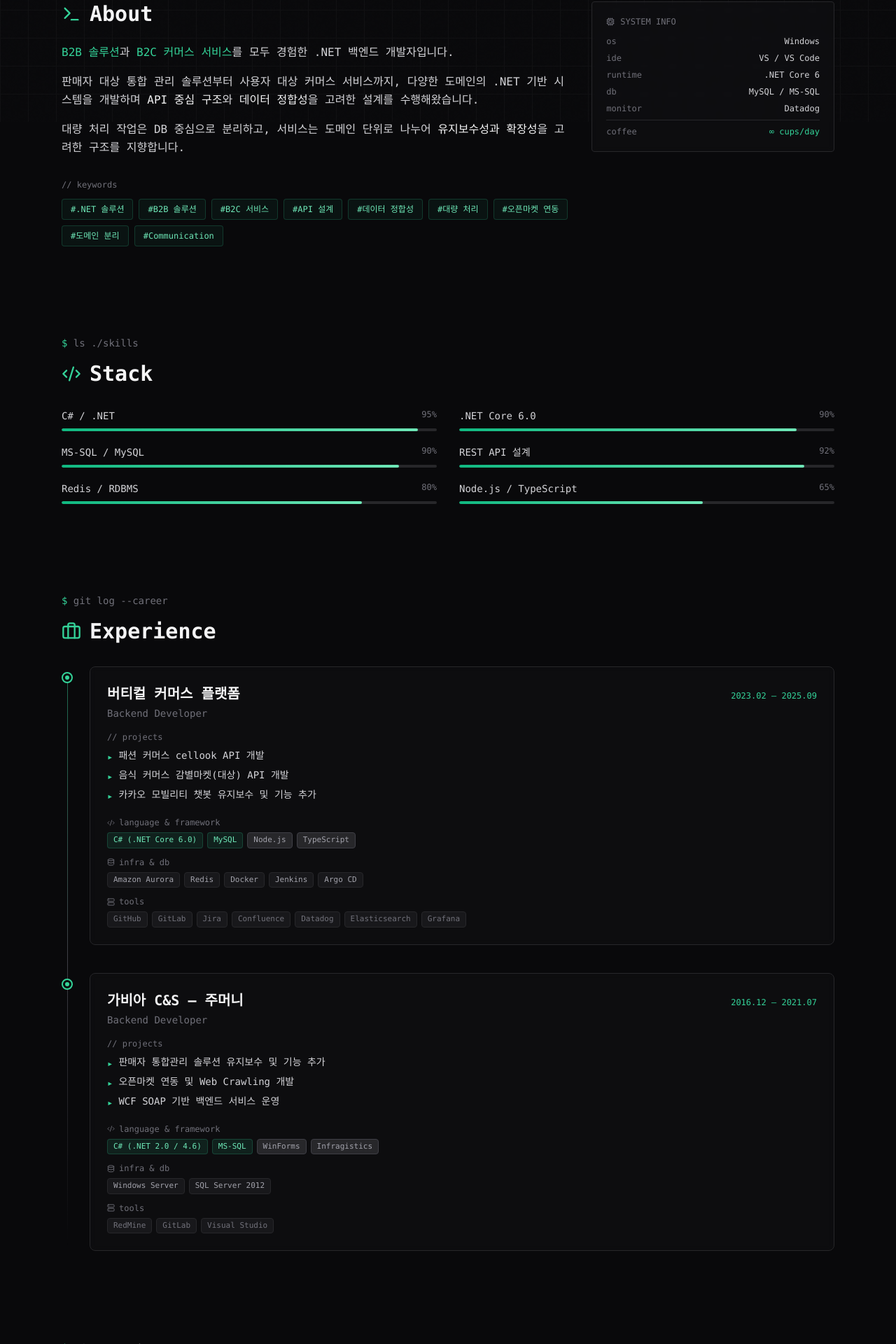
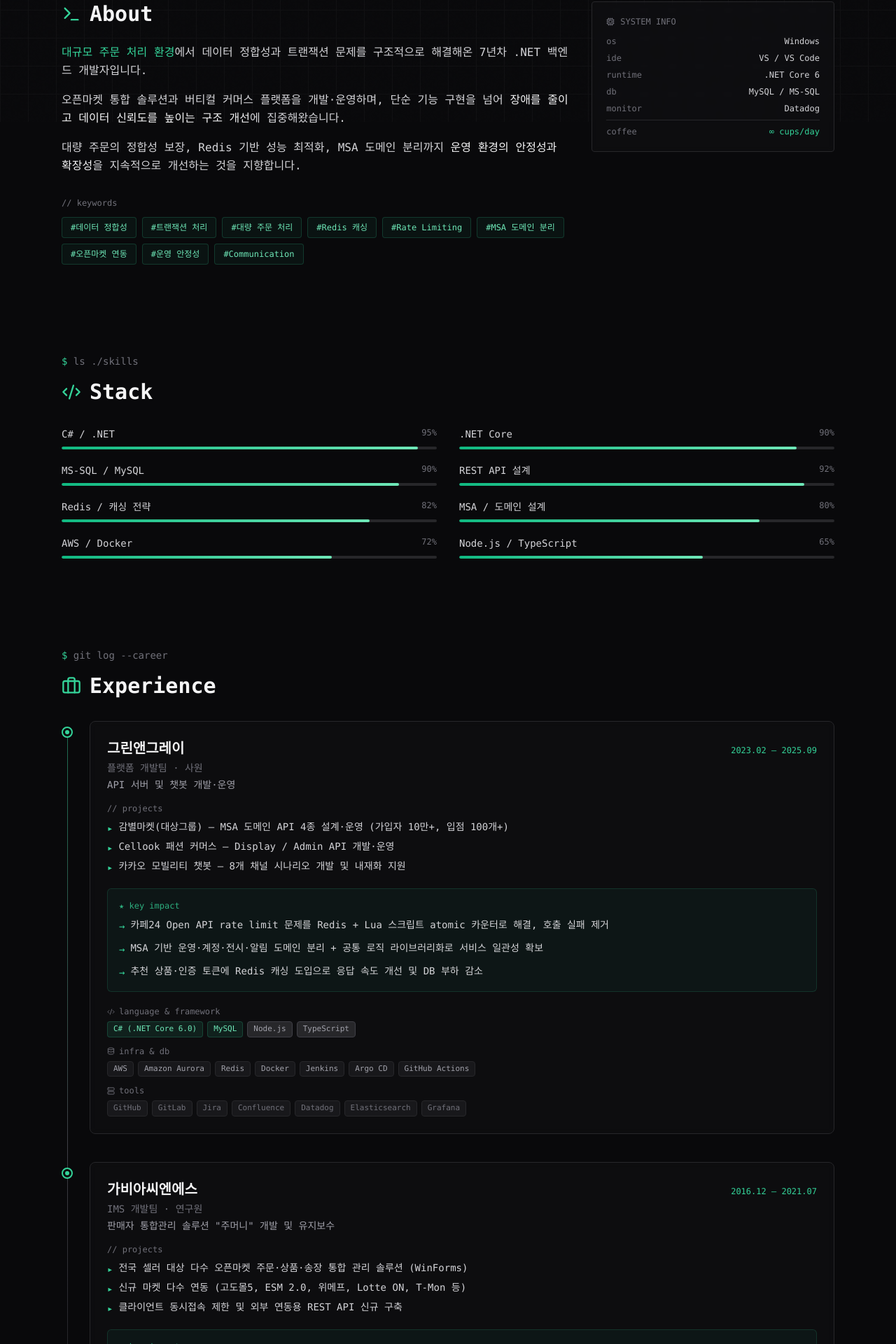
Before and after one commit to dave-lea7/my-portfolio, a Next.js app: page / in a window 1280 px wide. Shown: the part 626-2546 px from the top of the page at 70% size. Built offline with nearby package versions, Linux system fonts and the light colour scheme.

Commit message:
update : portfolio detail

```diff
--- a/app/page.tsx
+++ b/app/page.tsx
@@ -35,7 +35,7 @@ export default function Home() {
   const [time, setTime] = useState('');
   const [mousePos, setMousePos] = useState({ x: 0, y: 0 });
 
-  const fullText = "designing reliable commerce APIs.";
+  const fullText = "building reliable systems at scale.";
 
   useEffect(() => {
     let i = 0;
@@ -69,52 +69,64 @@ export default function Home() {
   }, []);
 
   useEffect(() => {
-    const handleMouse = (e) => setMousePos({ x: e.clientX, y: e.clientY });
+    const handleMouse = (e: MouseEvent) => setMousePos({ x: e.clientX, y: e.clientY });
     window.addEventListener('mousemove', handleMouse);
     return () => window.removeEventListener('mousemove', handleMouse);
   }, []);
 
   const keywords = [
-    '.NET 솔루션',
-    'B2B 솔루션',
-    'B2C 서비스',
-    'API 설계',
     '데이터 정합성',
-    '대량 처리',
+    '트랜잭션 처리',
+    '대량 주문 처리',
+    'Redis 캐싱',
+    'Rate Limiting',
+    'MSA 도메인 분리',
     '오픈마켓 연동',
-    '도메인 분리',
+    '운영 안정성',
     'Communication'
   ];
 
   const experiences = [
     {
       period: '2023.02 — 2025.09',
-      company: '버티컬 커머스 플랫폼',
-      role: 'Backend Developer',
+      company: '그린앤그레이',
+      role: '플랫폼 개발팀 · 사원',
+      summary: 'API 서버 및 챗봇 개발·운영',
       projects: [
-        '패션 커머스 cellook API 개발',
-        '음식 커머스 감별마켓(대상) API 개발',
-        '카카오 모빌리티 챗봇 유지보수 및 기능 추가'
+        '감별마켓(대상그룹) — MSA 도메인 API 4종 설계·운영 (가입자 10만+, 입점 100개+)',
+        'Cellook 패션 커머스 — Display / Admin API 개발·운영',
+        '카카오 모빌리티 챗봇 — 8개 채널 시나리오 개발 및 내재화 지원'
+      ],
+      highlights: [
+        '카페24 Open API rate limit 문제를 Redis + Lua 스크립트 atomic 카운터로 해결, 호출 실패 제거',
+        'MSA 기반 운영·계정·전시·알림 도메인 분리 + 공통 로직 라이브러리화로 서비스 일관성 확보',
+        '추천 상품·인증 토큰에 Redis 캐싱 도입으로 응답 속도 개선 및 DB 부하 감소'
       ],
       stack: {
         main: ['C# (.NET Core 6.0)', 'MySQL'],
         sub: ['Node.js', 'TypeScript'],
-        infra: ['Amazon Aurora', 'Redis', 'Docker', 'Jenkins', 'Argo CD'],
+        infra: ['AWS', 'Amazon Aurora', 'Redis', 'Docker', 'Jenkins', 'Argo CD', 'GitHub Actions'],
         tools: ['GitHub', 'GitLab', 'Jira', 'Confluence', 'Datadog', 'Elasticsearch', 'Grafana']
       }
     },
     {
       period: '2016.12 — 2021.07',
-      company: '가비아 C&S — 주머니',
-      role: 'Backend Developer',
+      company: '가비아씨엔에스',
+      role: 'IMS 개발팀 · 연구원',
+      summary: '판매자 통합관리 솔루션 "주머니" 개발 및 유지보수',
       projects: [
-        '판매자 통합관리 솔루션 유지보수 및 기능 추가',
-        '오픈마켓 연동 및 Web Crawling 개발',
-        'WCF SOAP 기반 백엔드 서비스 운영'
+        '전국 셀러 대상 다수 오픈마켓 주문·상품·송장 통합 관리 솔루션 (WinForms)',
+        '신규 마켓 다수 연동 (고도몰5, ESM 2.0, 위메프, Lotte ON, T-Mon 등)',
+        '클라이언트 동시접속 제한 및 외부 연동용 REST API 신규 구축'
+      ],
+      highlights: [
+        '11번가 주문수집 모듈을 HTML 파싱 → JSON API로 전면 재설계, 사이트 변경 장애 빈도 감소',
+        '카페24 주문 수집을 크롤링 → 공식 Open API로 전환, 차단 리스크 제거 및 정확도 향상',
+        '솔루션 .NET Framework 2.0 → 4.6 업그레이드, async/await 등 신규 기능 활용 환경 마련'
       ],
       stack: {
         main: ['C# (.NET 2.0 / 4.6)', 'MS-SQL'],
-        sub: ['WinForms', 'Infragistics'],
+        sub: ['WinForms', 'Infragistics', 'WCF SOAP'],
         infra: ['Windows Server', 'SQL Server 2012'],
         tools: ['RedMine', 'GitLab', 'Visual Studio']
       }
@@ -123,10 +135,12 @@ export default function Home() {
 
   const skills = [
     { name: 'C# / .NET', level: 95 },
-    { name: '.NET Core 6.0', level: 90 },
+    { name: '.NET Core', level: 90 },
     { name: 'MS-SQL / MySQL', level: 90 },
     { name: 'REST API 설계', level: 92 },
-    { name: 'Redis / RDBMS', level: 80 },
+    { name: 'Redis / 캐싱 전략', level: 82 },
+    { name: 'MSA / 도메인 설계', level: 80 },
+    { name: 'AWS / Docker', level: 72 },
     { name: 'Node.js / TypeScript', level: 65 }
   ];
 
@@ -246,19 +260,20 @@ export default function Home() {
               </h2>
               <div className="space-y-4 text-zinc-300 leading-relaxed">
                 <p>
-                  <span className="text-emerald-400">B2B 솔루션</span>과
-                  {' '}<span className="text-emerald-400">B2C 커머스 서비스</span>를
-                  모두 경험한 .NET 백엔드 개발자입니다.
+                  <span className="text-emerald-400">대규모 주문 처리 환경</span>에서
+                  데이터 정합성과 트랜잭션 문제를 구조적으로 해결해온
+                  7년차 .NET 백엔드 개발자입니다.
                 </p>
                 <p>
-                  판매자 대상 통합 관리 솔루션부터 사용자 대상 커머스 서비스까지,
-                  다양한 도메인의 .NET 기반 시스템을 개발하며
-                  <span className="text-zinc-100"> API 중심 구조</span>와
-                  <span className="text-zinc-100"> 데이터 정합성</span>을 고려한 설계를 수행해왔습니다.
+                  오픈마켓 통합 솔루션과 버티컬 커머스 플랫폼을 개발·운영하며,
+                  단순 기능 구현을 넘어
+                  <span className="text-zinc-100"> 장애를 줄이고 데이터 신뢰도를 높이는 구조 개선</span>에
+                  집중해왔습니다.
                 </p>
                 <p>
-                  대량 처리 작업은 DB 중심으로 분리하고, 서비스는 도메인 단위로 나누어
-                  <span className="text-zinc-100"> 유지보수성과 확장성</span>을 고려한 구조를 지향합니다.
+                  대량 주문의 정합성 보장, Redis 기반 성능 최적화, MSA 도메인 분리까지
+                  <span className="text-zinc-100"> 운영 환경의 안정성과 확장성</span>을
+                  지속적으로 개선하는 것을 지향합니다.
                 </p>
               </div>
 
@@ -366,7 +381,10 @@ export default function Home() {
                       <h3 className="text-xl font-bold text-zinc-100">{exp.company}</h3>
                       <span className="text-xs text-emerald-400 font-mono">{exp.period}</span>
                     </div>
-                    <p className="text-sm text-zinc-500 mb-4">{exp.role}</p>
+                    <p className="text-sm text-zinc-500 mb-1">{exp.role}</p>
+                    {exp.summary && (
+                      <p className="text-sm text-zinc-400 mb-4">{exp.summary}</p>
+                    )}
 
                     <div className="mb-5">
                       <div className="text-xs text-zinc-500 mb-2">// projects</div>
@@ -379,6 +397,22 @@ export default function Home() {
                         ))}
                       </ul>
                     </div>
+
+                    {exp.highlights && (
+                      <div className="mb-5 rounded-md border border-emerald-400/15 bg-emerald-400/5 p-4">
+                        <div className="text-xs text-emerald-400/80 mb-2 flex items-center gap-1.5">
+                          ★ key impact
+                        </div>
+                        <ul className="space-y-2">
+                          {exp.highlights.map((h, j) => (
+                            <li key={j} className="text-sm text-zinc-300 flex items-start gap-2 leading-relaxed">
+                              <span className="text-emerald-400 mt-0.5 flex-shrink-0">→</span>
+                              <span>{h}</span>
+                            </li>
+                          ))}
+                        </ul>
+                      </div>
+                    )}
 
                     <div className="space-y-3">
                       <div>
```
